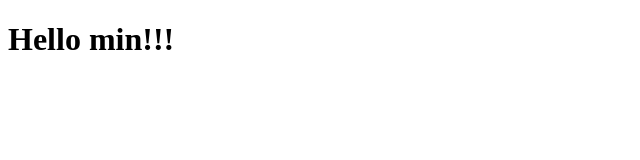
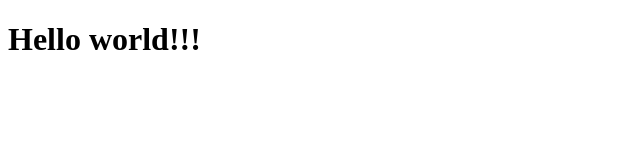
Before and after one commit to ramin653450297-4/ramin.github.io, a plain HTML site: page index.html in a window 1280 px wide. Shown: the full height of the page, 0-640 px from the left. Drawn offline with Linux system fonts and the light colour scheme.

Commit message:
Update index.html

```diff
--- a/index.html
+++ b/index.html
@@ -1,5 +1,5 @@
 <!DOCTYPE html>
 <html>
     <head></head>
-    <body><h1>Hello min!!!</h1></body>
+    <body><h1>Hello world!!!</h1></body>
 </html>
```
